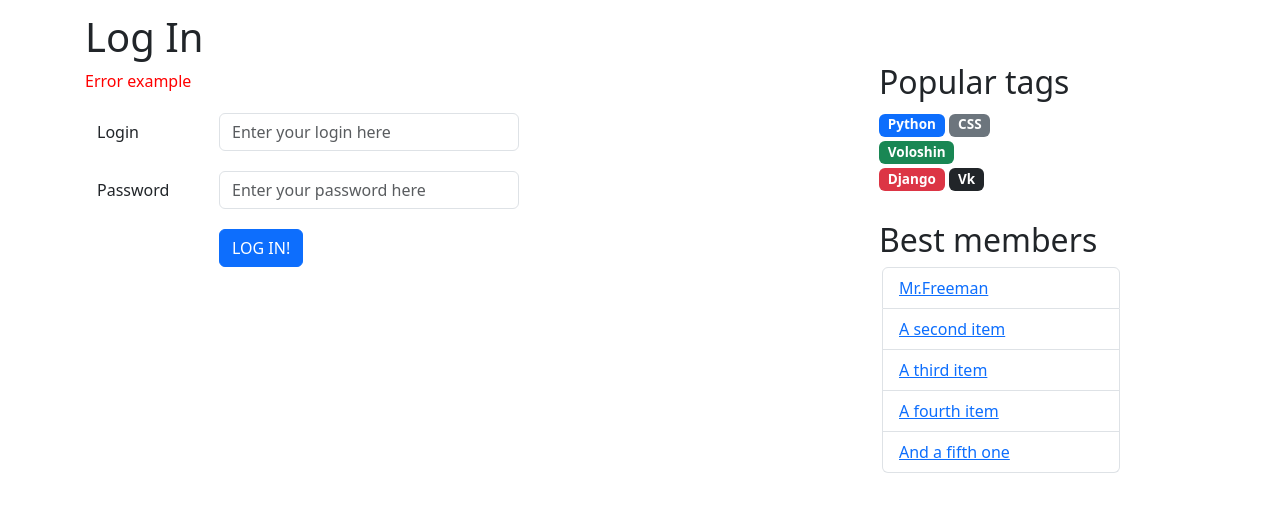
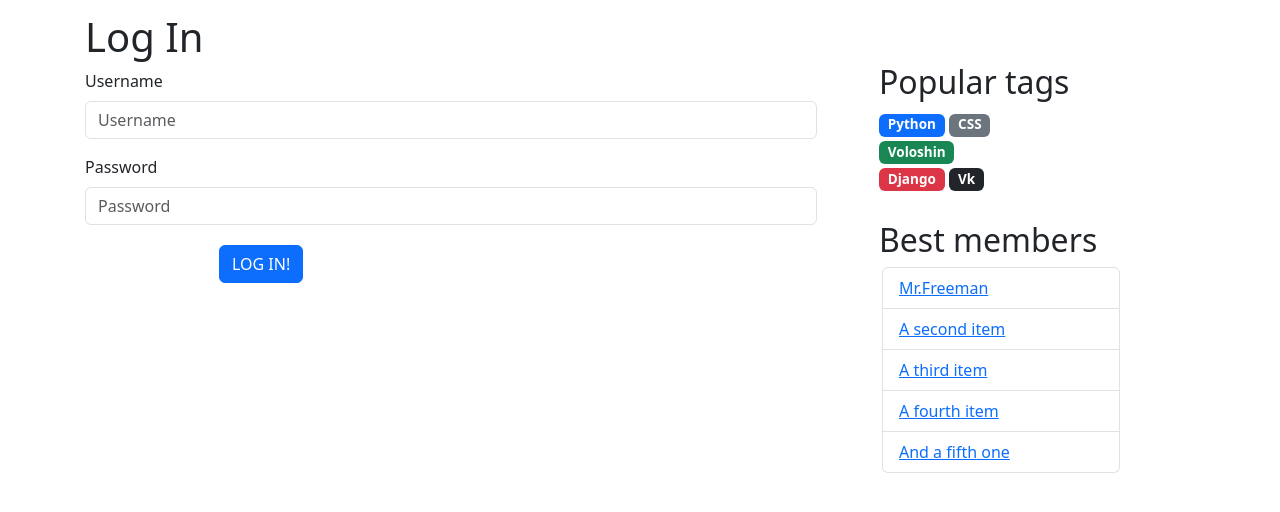
Before and after one commit to Karpov-Ivan/AskKarpov, a Django app: page /login in a window 1280 px wide. Shown: the part 71-583 px from the top of the page. Run offline with Django 4.2, Linux system fonts and the light colour scheme; some libraries are stand-ins or nearby versions.

Commit message:
Homework 4

```diff
--- /dev/null
+++ b/AskKarpov/app/forms.py
@@ -0,0 +1,5 @@
+from django import forms
+
+class LoginForm(forms.Form):
+    username = forms.CharField()
+    password = forms.CharField(min_length=8, widget=forms.PasswordInput)
--- a/AskKarpov/app/urls.py
+++ b/AskKarpov/app/urls.py
@@ -7,6 +7,7 @@ urlpatterns = [
     path('tag/<tag_name>', views.tag, name='tag'),
     path('question/<int:question_id>', views.question, name='question'),
     path('login', views.login, name='login'),
+    path('logout', views.login, name='logout'),
     path('signup', views.signup, name='signup'),
     path('ask', views.ask, name='ask'),
     path('settings', views.settings, name='settings'),
--- a/AskKarpov/app/views.py
+++ b/AskKarpov/app/views.py
@@ -1,6 +1,8 @@
-from django.shortcuts import render
+from django.shortcuts import render, redirect, reverse
 from django.core.paginator import Paginator
 from django.http import Http404
+from django.contrib.auth import login as auth_login, authenticate
+from .forms import LoginForm
 
 from .models import Question
 
@@ -54,8 +56,24 @@ def tag(request, tag_name):
 
 
 def login(request):
-    return render(request, template_name='login.html')
+    print(request.POST)
+    if request.method == 'GET':
+        login_form = LoginForm(request.POST)
+    if request.method == 'POST':
+        login_form = LoginForm(request.POST)
+        if login_form.is_valid():
+            user = authenticate(request, **login_form.cleaned_data)
+            if user is not None:
+                auth_login(request, user)
+                return redirect(reverse('index'))
+            else:
+                login_form.add_error(None, "Wrong password and user does not exist.")
 
+    return render(request, template_name='login.html', context={"form": login_form})
+
+def logout(request):
+    auth.logout(request)
+    return redirect(reverse('login'))
 
 def signup(request):
     return render(request, template_name='signup.html')
--- a/AskKarpov/askkarpov/settings.py
+++ b/AskKarpov/askkarpov/settings.py
@@ -36,13 +36,14 @@ INSTALLED_APPS = [
     'django.contrib.sessions',
     'django.contrib.messages',
     'django.contrib.staticfiles',
+    'django_bootstrap5',
 ]
 
 MIDDLEWARE = [
     'django.middleware.security.SecurityMiddleware',
     'django.contrib.sessions.middleware.SessionMiddleware',
     'django.middleware.common.CommonMiddleware',
-    'django.middleware.csrf.CsrfViewMiddleware',
+    #'django.middleware.csrf.CsrfViewMiddleware',
     'django.contrib.auth.middleware.AuthenticationMiddleware',
     'django.contrib.messages.middleware.MessageMiddleware',
     'django.middleware.clickjacking.XFrameOptionsMiddleware',
--- a/AskKarpov/templates/layouts/base.html
+++ b/AskKarpov/templates/layouts/base.html
@@ -33,7 +33,7 @@
                     </div>
                     <div class="d-flex justify-content-between">
                         <a class="setting" href="{%url 'settings'%}">Setting</a>
-                        <a class="log-out">Log out</a>
+                        <a class="log-out" href="{%url 'logout'%}">Log out</a>
                     </div>
                 </div>
             </div>
--- a/AskKarpov/templates/login.html
+++ b/AskKarpov/templates/login.html
@@ -1,31 +1,19 @@
 {% extends 'layouts/base.html' %}
 
 {% load static %}
+{% load django_bootstrap5 %}
 
 {% block content %}
 
 <h1>Log In</h1>
 
-<p class="error">Error example</p>
-
-<form>
-  <div class="form-group row">
-    <label for="login" class="col-sm-2 col-form-label">Login</label>
-    <div class="col-sm-10">
-      <input type="text" class="form-control" id="login" placeholder="Enter your login here" maxlength="20">
+<form action="/login" method="post" class="form-horizontal">
+    {% bootstrap_form form %}
+    <div class="form-group row">
+        <div class="col-sm-10 offset-sm-2">
+            <button type="submit" class="btn btn-primary">LOG IN!</button>
+        </div>
     </div>
-  </div>
-  <div class="form-group row">
-    <label for="password" class="col-sm-2 col-form-label">Password</label>
-    <div class="col-sm-10">
-      <input type="password" class="form-control" id="password" placeholder="Enter your password here" maxlength="20">
-    </div>
-  </div>
-  <div class="form-group row">
-    <div class="col-sm-10 offset-sm-2">
-      <button type="submit" class="btn btn-primary">LOG IN!</button>
-    </div>
-  </div>
 </form>
 
 {% endblock %}
```
